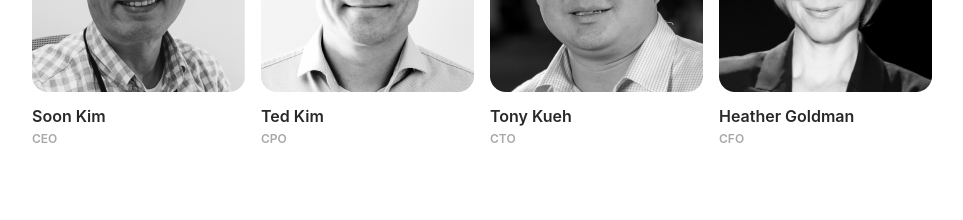
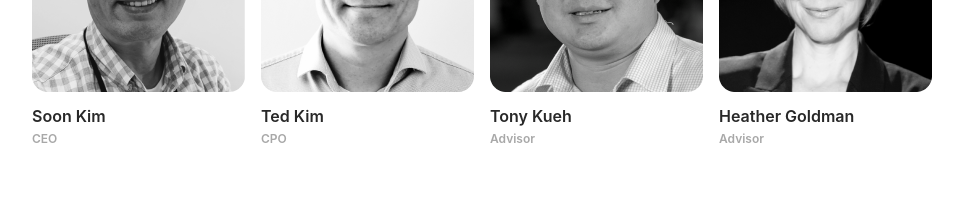
Before and after one commit to yangjihoon4/eqbrh, a React (Create React App) app: page /about in a window 1280 px wide. Shown: the part 3035-3255 px from the top of the page, without its empty margins (158-1121 px from the left). Built offline with nearby package versions, Linux system fonts and the light colour scheme.

Commit message:
About page members data fix

```diff
--- a/src/view/router/about/page/About.js
+++ b/src/view/router/about/page/About.js
@@ -48,8 +48,8 @@ const TEAM_LIST = [
     members: [
       { name: "Soon Kim", position: "CEO", image: soonKimImage, sns: {} },
       { name: "Ted Kim", position: "CPO", image: tedKimImage, sns: {} },
-      { name: "Tony Kueh", position: "CTO", image: tonyKuehImage, sns: {} },
-      { name: "Heather Goldman", position: "CFO", image: heatherGoldmanImage, sns: {} },
+      { name: "Tony Kueh", position: "Advisor", image: tonyKuehImage, sns: {} },
+      { name: "Heather Goldman", position: "Advisor", image: heatherGoldmanImage, sns: {} },
     ],
   },
   {
```
